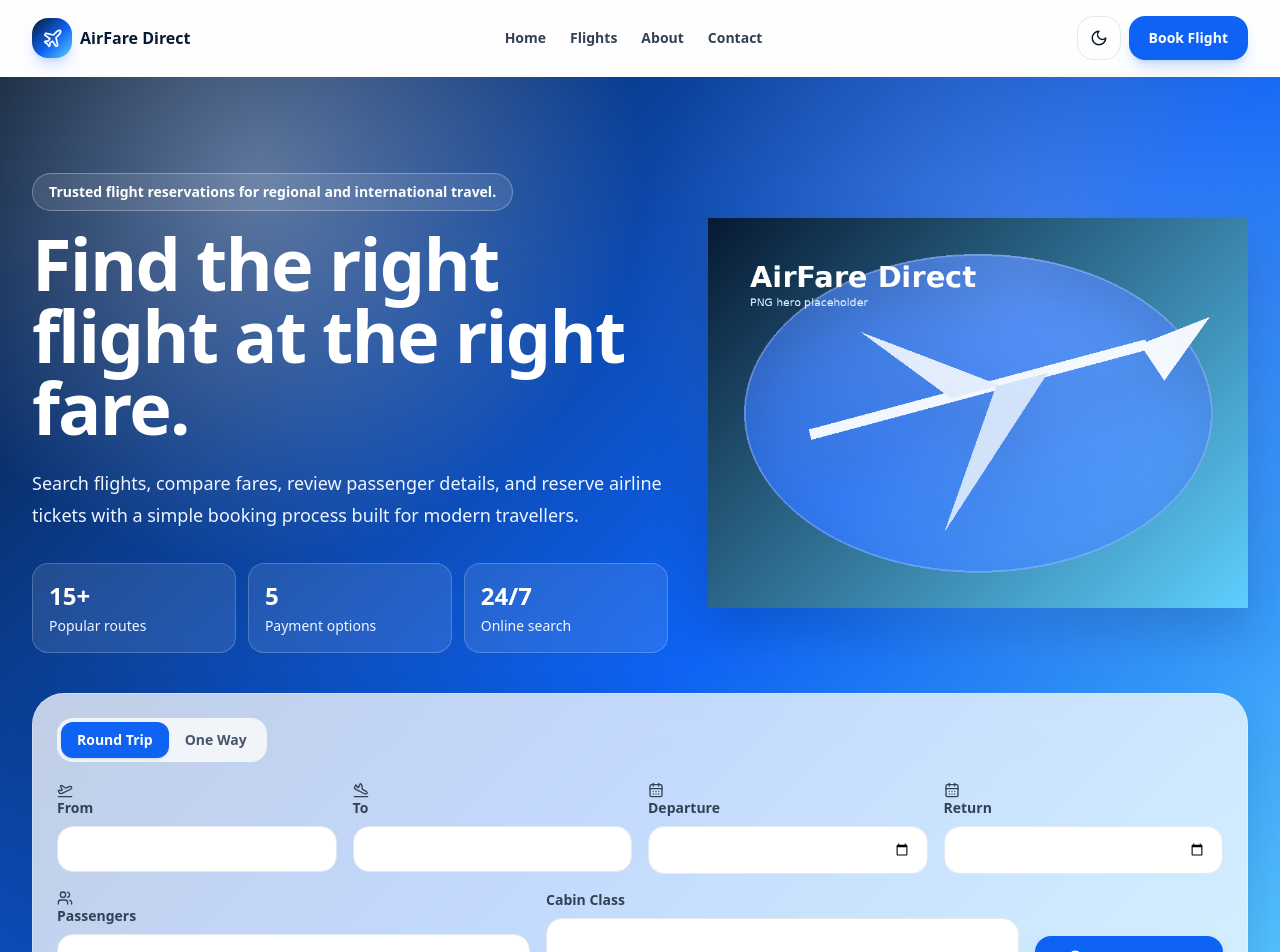
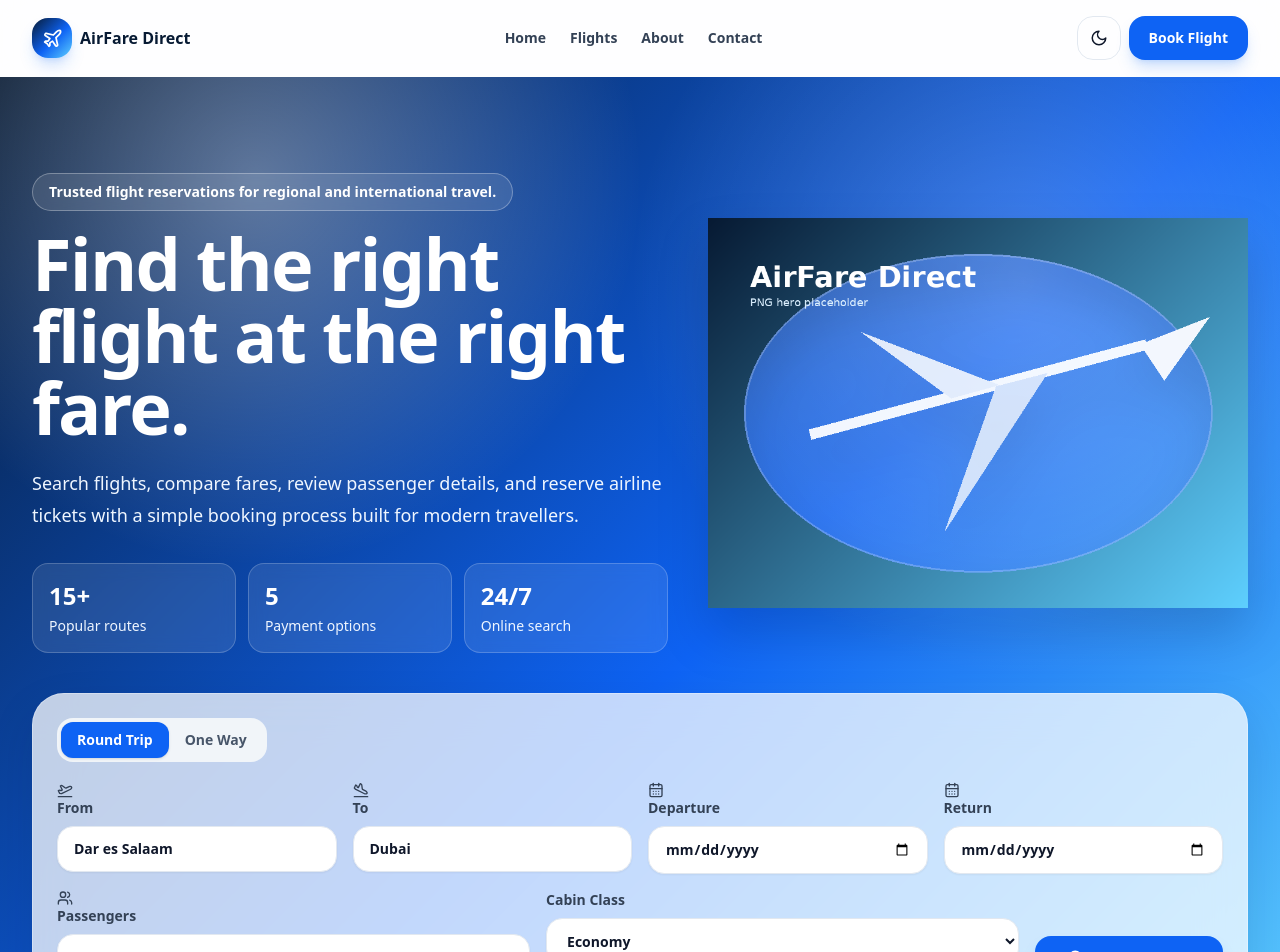
Before and after one commit to brianmichaelu/airline-website, a Next.js app: page / in a window 1280 px wide. Shown: the top 952 px of the page. Built offline with nearby package versions, Linux system fonts and the light colour scheme.

Commit message:
Update globals.css

```diff
--- a/styles/globals.css
+++ b/styles/globals.css
@@ -26,10 +26,54 @@ body {
   @apply border border-white/30 bg-white/75 shadow-soft backdrop-blur-xl dark:border-white/10 dark:bg-white/10;
 }
 
+/*
+  Global fix:
+  All inputs, selects, and textareas using input-style will now have visible text
+  in both light mode and dark mode.
+*/
 .input-style {
-  @apply w-full rounded-2xl border border-slate-200 bg-white px-4 py-3 text-sm outline-none transition focus:border-ocean focus:ring-4 focus:ring-blue-100 dark:border-white/10 dark:bg-white/10 dark:text-white dark:placeholder:text-slate-400 dark:focus:ring-blue-950;
+  @apply w-full rounded-2xl border border-slate-200 bg-white px-4 py-3 text-sm font-semibold text-slate-900 shadow-sm outline-none transition placeholder:text-slate-400 focus:border-ocean focus:ring-4 focus:ring-blue-100 dark:border-slate-700 dark:bg-slate-900 dark:text-white dark:placeholder:text-slate-500 dark:focus:ring-blue-950;
 }
 
 .label-style {
   @apply mb-2 block text-sm font-semibold text-slate-700 dark:text-slate-200;
 }
+
+/* Extra browser fixes for date inputs and selects */
+input,
+select,
+textarea {
+  color: rgb(15 23 42);
+}
+
+.dark input,
+.dark select,
+.dark textarea {
+  color: rgb(255 255 255);
+}
+
+input::placeholder,
+textarea::placeholder {
+  color: rgb(148 163 184);
+}
+
+.dark input::placeholder,
+.dark textarea::placeholder {
+  color: rgb(100 116 139);
+}
+
+/* Makes date picker text/icons behave better across browsers */
+input[type="date"] {
+  color-scheme: light;
+}
+
+.dark input[type="date"] {
+  color-scheme: dark;
+}
+
+/* Disabled fields should still be readable */
+input:disabled,
+select:disabled,
+textarea:disabled {
+  @apply cursor-not-allowed bg-slate-100 text-slate-500 opacity-70 dark:bg-slate-800 dark:text-slate-400;
+}
```
